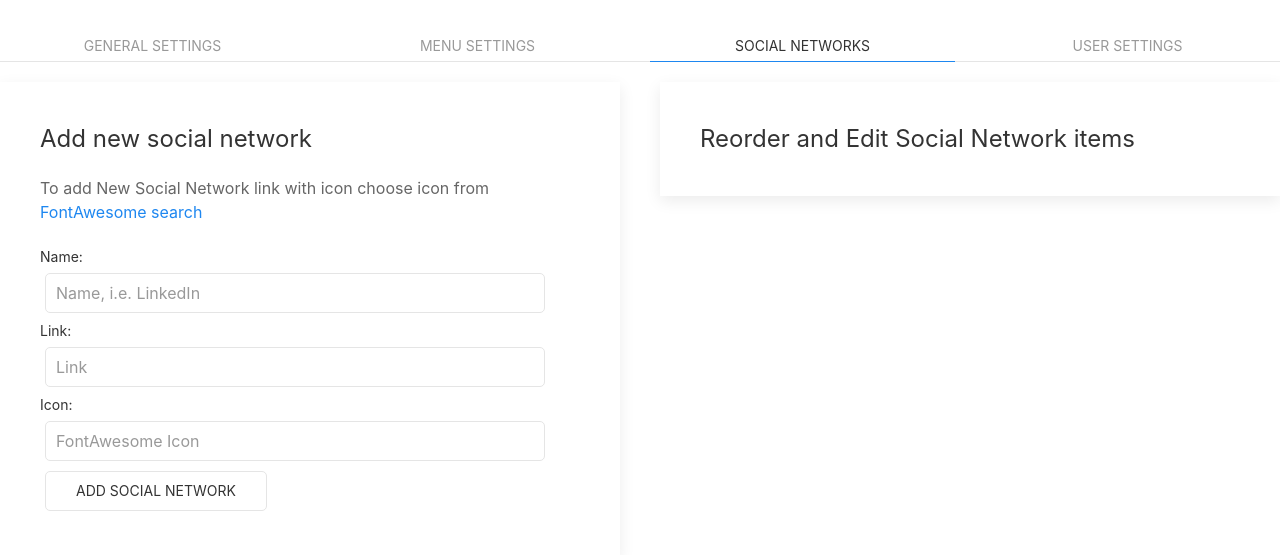
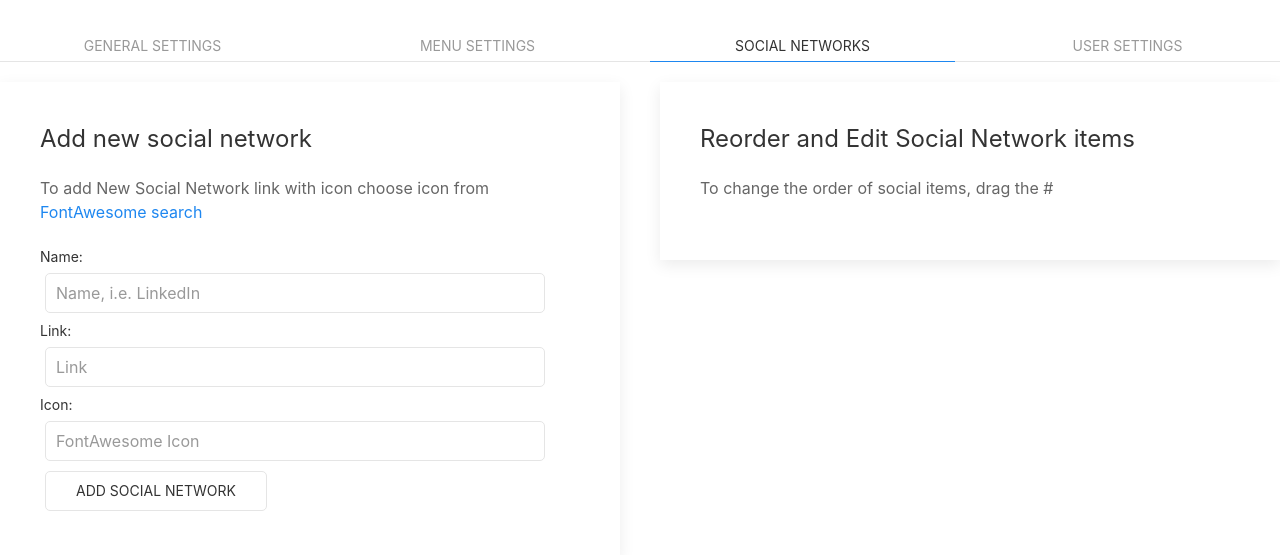
Before and after one commit to endlessnights/photogallery, a Django app: page /sys/add_social/ in a window 1280 px wide. Shown: the part 400-955 px from the top of the page. Run offline with Django 3.2, Linux system fonts and the light colour scheme; the visitor is signed in with stand-in values (Sample User, id 1); data that the repository does not hold is empty; some libraries are stand-ins or nearby versions.

Commit message:
Added social networks form to add new items and menu to reorder social items

```diff
--- a/core/smartgallery/templates/front/add_social.html
+++ b/core/smartgallery/templates/front/add_social.html
@@ -1,6 +1,9 @@
 {% extends 'front/base.html' %}
 {% block content %}
 {% if user.is_authenticated %}
+<link rel="stylesheet" href="https://code.jquery.com/ui/edit_album.13.0/themes/base/jquery-ui.css">
+<script src="https://code.jquery.com/jquery-3.6.0.min.js"></script>
+<script src="https://code.jquery.com/ui/1.13.0/jquery-ui.min.js"></script>
 <div style="margin-top:50px;">
     <ul class="uk-child-width-expand uk-tab">
         <li><a href="{% url 'site_settings' %}">General settings</a></li>
@@ -34,19 +37,83 @@
     </div>
     <div>
         <div class="uk-width-expand@m">
-        <div class="uk-card uk-card-default uk-card-body">
-            <h3>Reorder and Edit Social Network items</h3>
-            {% for SocialLinks in social %}
-            <span style="font-size: 16pt;">#</span><input type="text" value="{{ SocialLinks.name }}" placeholder="Name, i.e. LinkedIn" class="item-name uk-input uk-form-width-small" style="margin:5px;border-radius:5px;">
-            <input type="text" value="{{ SocialLinks.link }}" placeholder="Link" class="item-name uk-input uk-form-width-medium" style="margin:5px;border-radius:5px;">
-            <input type="text" value="{{ SocialLinks.icon }}" placeholder="Icon" class="item-name uk-input uk-form-width-medium" style="margin:5px;border-radius:5px;">
-            <button class="save-button uk-button uk-button-default" data-menu-item-id="{{ item.id }}" style="border-radius:5px;">Save</button>
-            <br />
-            {% endfor %}
-        </div>
+            <div class="uk-card uk-card-default uk-card-body">
+                <h3>Reorder and Edit Social Network items</h3>
+                <p>To change the order of social items, drag the #</p>
+                <ul id="social-items" uk-accordion="multiple: true">
+                    {% for SocialLinks in social %}
+                    <li data-social-item-id="{{ SocialLinks.id }}" style="cursor: move;">
+                        <a class="uk-accordion-title" href="#">{{SocialLinks.icon|safe}} {{ SocialLinks.name }}</a>
+                        <div class="uk-accordion-content">
+                            <input type="text" value="{{ SocialLinks.name }}" placeholder="Name, i.e. LinkedIn" class="item-name uk-input uk-form-width-small" style="margin:5px;border-radius:5px;">
+                            <input type="text" value="{{ SocialLinks.link }}" placeholder="Link" class="item-link uk-input uk-form-width-medium" style="margin:5px;border-radius:5px;">
+                            <input type="text" value="{{ SocialLinks.icon }}" placeholder="Icon" class="item-icon uk-input uk-form-width-medium" style="margin:5px;border-radius:5px;">
+                            <button class="save-button uk-button uk-button-small" data-social-item-id="{{ SocialLinks.id }}" uk-tooltip="Save item" style="border-radius:5px;background-color: white;border:1px solid grey">Save</button>
+                            <a href="{% url 'delete_social_item_name' id=SocialLinks.id %}"><button class="uk-button uk-button-small" uk-tooltip="Delete item" style="border-radius:5px;background-color: white;border:1px solid grey;">Delete</button></a>
+                        </div>
+                    </li>
+                    {% endfor %}
+                </ul>
+            </div>
         </div>
     </div>
 </div>
+<script>
+    $(function() {
+            $("#social-items").sortable();
+
+            // Add event listener for the "Save" button clicks
+            $(".save-button").on("click", function() {
+                var itemId = $(this).data("social-item-id");
+                var newName = $(this).siblings(".item-name").val();
+                var newLink = $(this).siblings(".item-link").val();
+                var newIcon = $(this).siblings(".item-icon").val();
+
+                // Send the updated name to the server-side using AJAX
+                $.ajax({
+                    type: "POST",
+                    url: "{% url 'update_social_item_name' %}",
+                    data: {
+                        "item_id": itemId,
+                        "new_name": newName,
+                        "new_link": newLink,
+                        "new_icon": newIcon,
+                        "csrfmiddlewaretoken": "{{ csrf_token }}"
+                    },
+                    success: function(response) {
+                        // Handle the success response, if needed
+                        console.log(response);
+                    },
+                    error: function(error) {
+                        // Handle the error response, if needed
+                        console.error(error);
+                    }
+                });
+            });
+        });
+        $(function() {
+            $("#social-items").sortable({
+                update: function(event, ui) {
+                    var newOrder = $(this).sortable('toArray', { attribute: 'data-social-item-id' });
+
+                    $.ajax({
+                        type: 'POST',
+                        url: '{% url 'update_social_order' %}',
+                        data: {
+                            'new_order': newOrder,
+                            'csrfmiddlewaretoken': '{{ csrf_token }}'
+                        },
+                        success: function() {
+                            // You may choose to handle success response if needed.
+                        },
+                        error: function() {
+                            // You may choose to handle error response if needed.
+                        }
+                    });
+                }
+            });
+        });
+</script>
 {% endif %}
 {% endblock %}
 {% block copyright %}
--- a/core/smartgallery/templates/front/base.html
+++ b/core/smartgallery/templates/front/base.html
@@ -46,7 +46,7 @@
                         {% endif %}
                         {% endfor %}
                         {% if settings.show_about_page %}
-                        <li><a style="font-size:{{settings.menu_items_size}}pt;" href="/p/about">About me</a></li>
+                        <li><a style="font-size:{{settings.menu_items_size}}pt;" href="/p/about">About</a></li>
                         {% endif %}
                         {% if settings.show_social_links %}
                         {% for link in social %}
--- a/core/smartgallery/templates/front/menu_settings.html
+++ b/core/smartgallery/templates/front/menu_settings.html
@@ -20,13 +20,12 @@
         To change the order of menu items, drag the #</p>
         <ul id="menu-items" style="list-style-type: none;">
             {% for item in menu_items %}
-            <li data-menu-item-id="{{ item.id }}">
+            <li data-menu-item-id="{{ item.id }}" style="cursor: move;">
                 <span style="font-size:16pt;"> # </span>
                 <input class="item-status uk-checkbox" type="checkbox" {% if item.status %}checked{% endif %} style="background-color:green;">
                 <input type="text" value="{{ item.name }}" class="item-name uk-input uk-form-width-large" style="margin:5px;border-radius:5px;">
                 <label><input class="item-privilege uk-checkbox" type="checkbox" {% if item.privilege %}checked{% endif %}> Privilege</label>
                 <button class="save-button uk-button uk-button-default" data-menu-item-id="{{ item.id }}" style="border-radius:5px;">Save</button>
-                <span style="font-size:16pt;"> # </span>
             </li>
             {% endfor %}
         </ul>
--- a/core/smartgallery/urls.py
+++ b/core/smartgallery/urls.py
@@ -17,7 +17,10 @@ urlpatterns = [
     path('sys/settings', views.site_settings, name='site_settings'),
     path('sys/menu_settings', views.menu_settings, name='menu_settings'),
     path('sys/update_menu_order/', views.update_menu_order, name='update_menu_order'),
+    path('sys/update_social_order/', views.update_social_order, name='update_social_order'),
     path('sys/update_menu_item_name/', views.update_menu_item_name, name='update_menu_item_name'),
+    path('sys/update_social_item_name/', views.update_social_item_name, name='update_social_item_name'),
+    path('sys/delete_social_item_name/<int:id>', views.delete_social_item_name, name='delete_social_item_name'),
     path('sys/add_social/', views.add_social, name='add_social'),
     path('sys/upload/', views.upload_images, name='upload_images'),
     path('sys/ckeditor/', include('ckeditor_uploader.urls')),
--- a/core/smartgallery/views.py
+++ b/core/smartgallery/views.py
@@ -49,6 +49,20 @@ def update_menu_order(request):
 
 
 @require_POST
+def update_social_order(request):
+    new_order = request.POST.getlist('new_order[]')
+    for index, item_id in enumerate(new_order, start=1):
+        try:
+            social_item = SocialLinks.objects.get(id=int(item_id))
+            social_item.order = index
+            social_item.save()
+        except SocialLinks.DoesNotExist:
+            pass
+
+    return JsonResponse({'status': 'success'})
+
+
+@require_POST
 def update_menu_item_name(request):
     item_id = request.POST.get("item_id")
     new_name = request.POST.get("new_name")
@@ -73,6 +87,31 @@ def update_menu_item_name(request):
         return JsonResponse({"status": "success", "message": "Menu item name updated successfully."})
     except MenuItem.DoesNotExist:
         return JsonResponse({"status": "error", "message": "Menu item not found."}, status=404)
+
+
+@require_POST
+def update_social_item_name(request):
+    item_id = request.POST.get("item_id")
+    new_name = request.POST.get("new_name")
+    new_link = request.POST.get("new_link")
+    new_icon = request.POST.get("new_icon")
+    try:
+        social_item = SocialLinks.objects.get(id=item_id)
+        social_item.name = new_name
+        social_item.save()
+        social_item.link = new_link
+        social_item.save()
+        social_item.icon = new_icon
+        social_item.save()
+        return JsonResponse({"status": "success", "message": "Menu item name updated successfully."})
+    except MenuItem.DoesNotExist:
+        return JsonResponse({"status": "error", "message": "Menu item not found."}, status=404)
+
+
+def delete_social_item_name(request, id):
+    social_item = SocialLinks.objects.get(id=id)
+    social_item.delete()
+    return redirect('add_social')
 
 
 def index_page(request):
```
